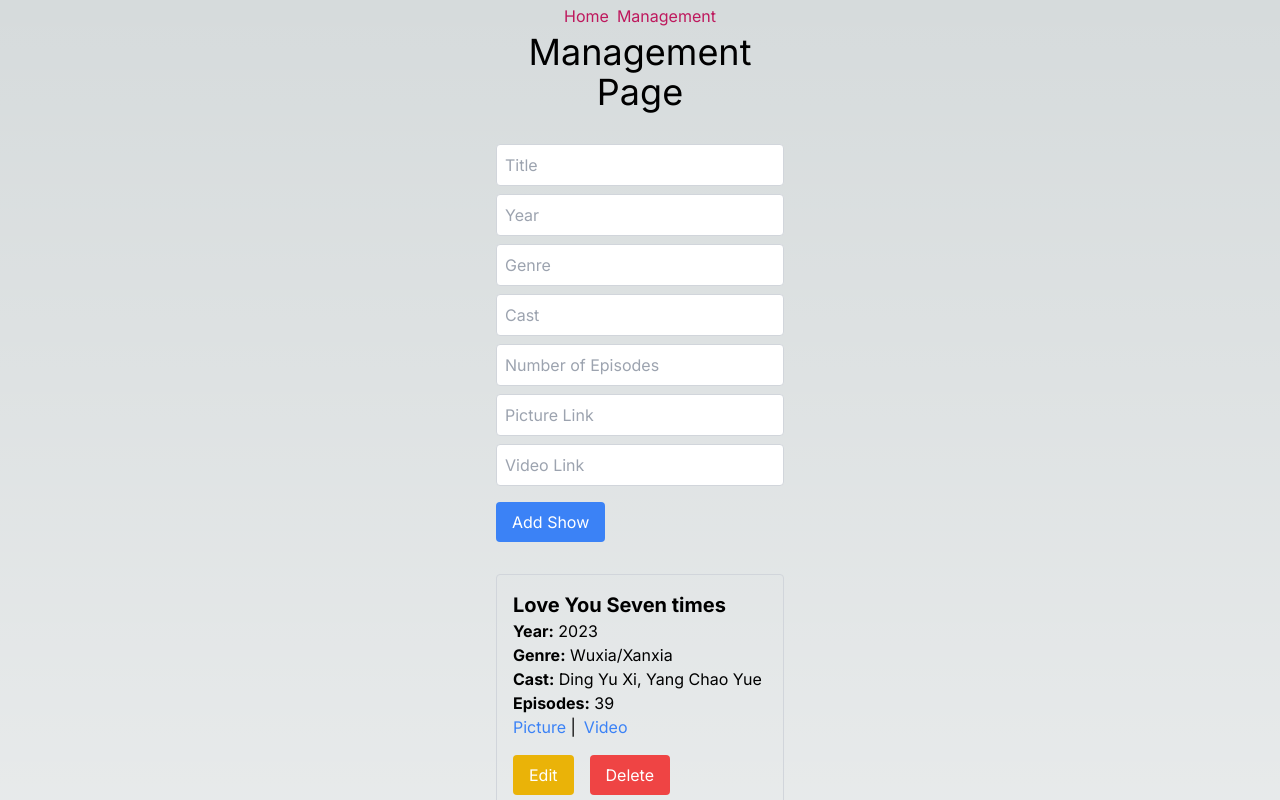
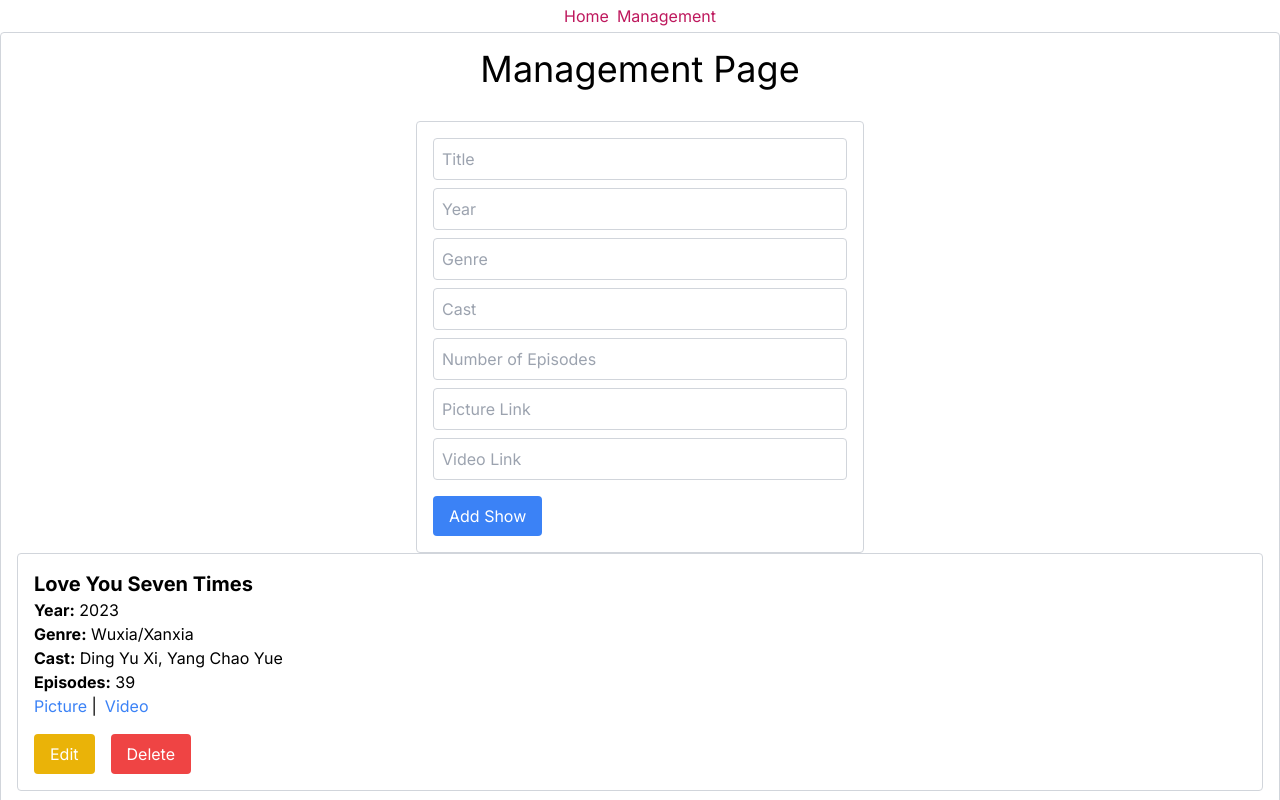
Before and after one commit to konynunez/crud-homework, a Next.js app: page /management in a window 1280 px wide. Shown: the top 800 px of the page. Built offline with nearby package versions, Linux system fonts and the light colour scheme.

Commit message:
change global css stylin

```diff
--- a/src/app/globals.css
+++ b/src/app/globals.css
@@ -1,33 +1,3 @@
 @tailwind base;
 @tailwind components;
 @tailwind utilities;
-
-:root {
-  --foreground-rgb: 0, 0, 0;
-  --background-start-rgb: 214, 219, 220;
-  --background-end-rgb: 255, 255, 255;
-}
-
-@media (prefers-color-scheme: dark) {
-  :root {
-    --foreground-rgb: 255, 255, 255;
-    --background-start-rgb: 0, 0, 0;
-    --background-end-rgb: 0, 0, 0;
-  }
-}
-
-body {
-  color: rgb(var(--foreground-rgb));
-  background: linear-gradient(
-      to bottom,
-      transparent,
-      rgb(var(--background-end-rgb))
-    )
-    rgb(var(--background-start-rgb));
-}
-
-@layer utilities {
-  .text-balance {
-    text-wrap: balance;
-  }
-}
--- a/src/app/management/page.js
+++ b/src/app/management/page.js
@@ -35,7 +35,7 @@ class ShowList {
 
 export default function ManagementPage() {
   const [showList, setShowList] = useState(new ShowList("Kony's Wuxia/Xanxia latest shows", [
-    new Show("Love You Seven times", "2023", "Wuxia/Xanxia", "Ding Yu Xi, Yang Chao Yue", 39, "/images/7times.jpg", "https://youtu.be/j9ESQeCTEOM?feature=shared"),
+    new Show("Love You Seven Times", "2023", "Wuxia/Xanxia", "Ding Yu Xi, Yang Chao Yue", 39, "/images/7times.jpg", "https://youtu.be/j9ESQeCTEOM?feature=shared"),
     new Show("Journey of Chong Zi", "2023", "Wuxia/Xanxia", "Jeremy Tsui, Yang Chao Yue", 49, "/images/chongzi.webp", "https://youtu.be/Ng9WA54YGJU?feature=shared"),
     new Show("Lost You Forever", "2023", "Wuxia/Xanxia", "Zhang Wa Yi", 40, "/images/lostyou.webp", "https://youtu.be/HCAcq5CCivo?feature=shared"),
     new Show("Love and Redemption", "2020", "Wuxia/Xanxia", "Cheng Yi, Yuan BinYian", 44, "/images/love.jpg", "https://youtu.be/Kl8pzQzkqQ0?feature=shared"),
@@ -99,10 +99,11 @@ export default function ManagementPage() {
   }
 
   return (
-    <div className="border-gray-300 rounded mb-4 w-72 mx-auto">
-      <h1 className="text-4xl text-center mb-8">Management Page</h1>
+    <div className="p-4 border border-gray-300 rounded mb-4">
+      <h1 className="text-4xl text-center text-brown-700 mb-8">Management Page</h1>
 
-      <form onSubmit={currentShow ? handleUpdateShow : handleAddShow} className="mb-8">
+      <div className="flex justify-center">
+        <form onSubmit={currentShow ? handleUpdateShow : handleAddShow} className="w-full max-w-md p-4 border border-gray-300 rounded" key={currentShow ? currentShow.name : 'add'}>
           <input type="text" name="title" placeholder="Title" defaultValue={currentShow ? currentShow.name : ''} required className="w-full p-2 border border-gray-300 rounded mb-2"/>
           <input type="text" name="year" placeholder="Year" defaultValue={currentShow ? currentShow.year : ''} required className="w-full p-2 border border-gray-300 rounded mb-2"/>
           <input type="text" name="genre" placeholder="Genre" defaultValue={currentShow ? currentShow.genre : ''} required className="w-full p-2 border border-gray-300 rounded mb-2"/>
@@ -114,9 +115,10 @@ export default function ManagementPage() {
             {currentShow ? 'Update' : 'Add'} Show
           </button>
         </form>
-
+      </div>
+      <div className="grid grid-cols-1 gap-4">
         {showList.shows.map((show, index) => (
-        <div key={index} className="p-4 border border-gray-300 rounded mb-4 w-72 mx-auto">
+          <div key={index} className="p-4 border border-gray-300 rounded mb-4">
             <h2 className="text-xl font-bold">{show.name}</h2>
             <p><strong>Year:</strong> {show.year}</p>
             <p><strong>Genre:</strong> {show.genre}</p>
@@ -133,5 +135,6 @@ export default function ManagementPage() {
           </div>
         ))}
       </div>
+    </div>
   );
 }
```
Lines whose indentation alone changed are shown as unchanged.
